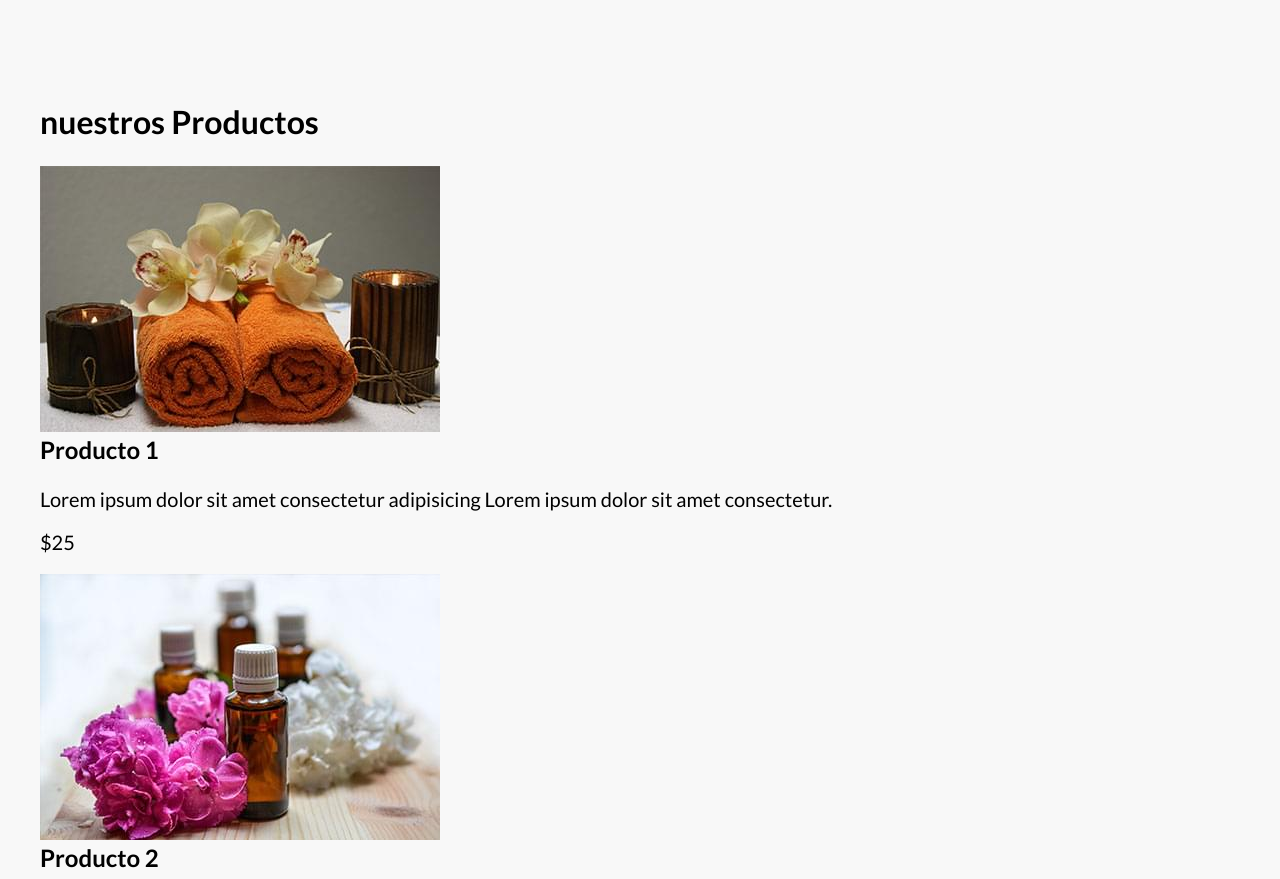
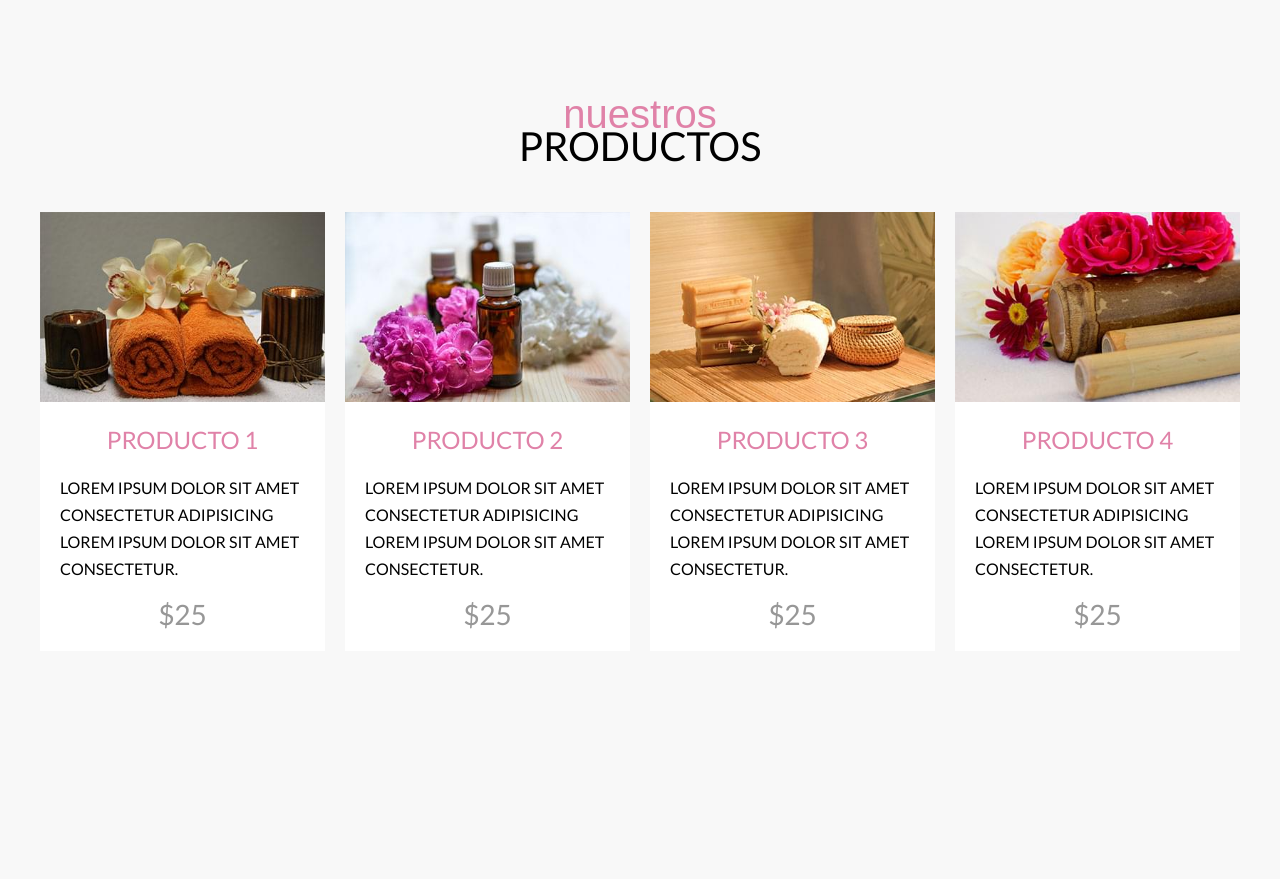
Before and after one commit to antoniopd/Spa-Salon-con-SASS-GULP, a website: page index.html in a window 1280 px wide. Shown: the part 2675-3554 px from the top of the page. After the commit the page ends 3406 px from the top, so only its background shows below. Drawn offline with Linux system fonts and the light colour scheme; a web font is replaced by a local one.

Commit message:
productos fin

```diff
--- a/src/scss/ui/contenido/_index.scss
+++ b/src/scss/ui/contenido/_index.scss
@@ -1,3 +1,4 @@
 @forward 'bienvenida';
 @forward 'cards';
 @forward 'horarios';
+@forward 'productos';
--- /dev/null
+++ b/src/scss/ui/contenido/_productos.scss
@@ -0,0 +1,62 @@
+@use 'base/variables' as v;
+@use 'base/mixins' as m;
+
+.productos {
+
+    &__heading {
+        @include m.headingCursiva;
+        margin-bottom: 5rem;
+    }
+
+    &__grid {
+        @include m.grid(1, 2rem);
+
+        @include m.tablet {
+            @include m.grid(2, 2rem);
+        }
+
+        @include m.desktop {
+            @include m.grid(4, 2rem);
+        }
+    }
+}
+
+.producto {
+
+    &__contenido {
+        background-color: v.$blanco;
+        padding: 2rem;
+    }
+
+    &__mask {
+        overflow: hidden;
+    }
+
+    &__imagen {
+        width: 100%;
+        transition-property: transform;
+        transition-duration: 300ms;
+        &:hover {
+            transform: scale(1.2);
+        }
+    }
+
+    &__nombre {
+        @include m.heading;
+        font-size: 2.4rem;
+        color: v.$secundario;
+    }
+
+    &__descripcion {
+        font-size: 1.6rem;
+        text-transform: uppercase;
+        line-height: 1.7;
+    }
+
+    &__precio {
+        text-align: center;
+        color: v.$gris;
+        font-size: 2.8rem;
+        margin: 0;
+    }
+}
```
Also changed, not shown: build/css/app.css, 1 other file.
